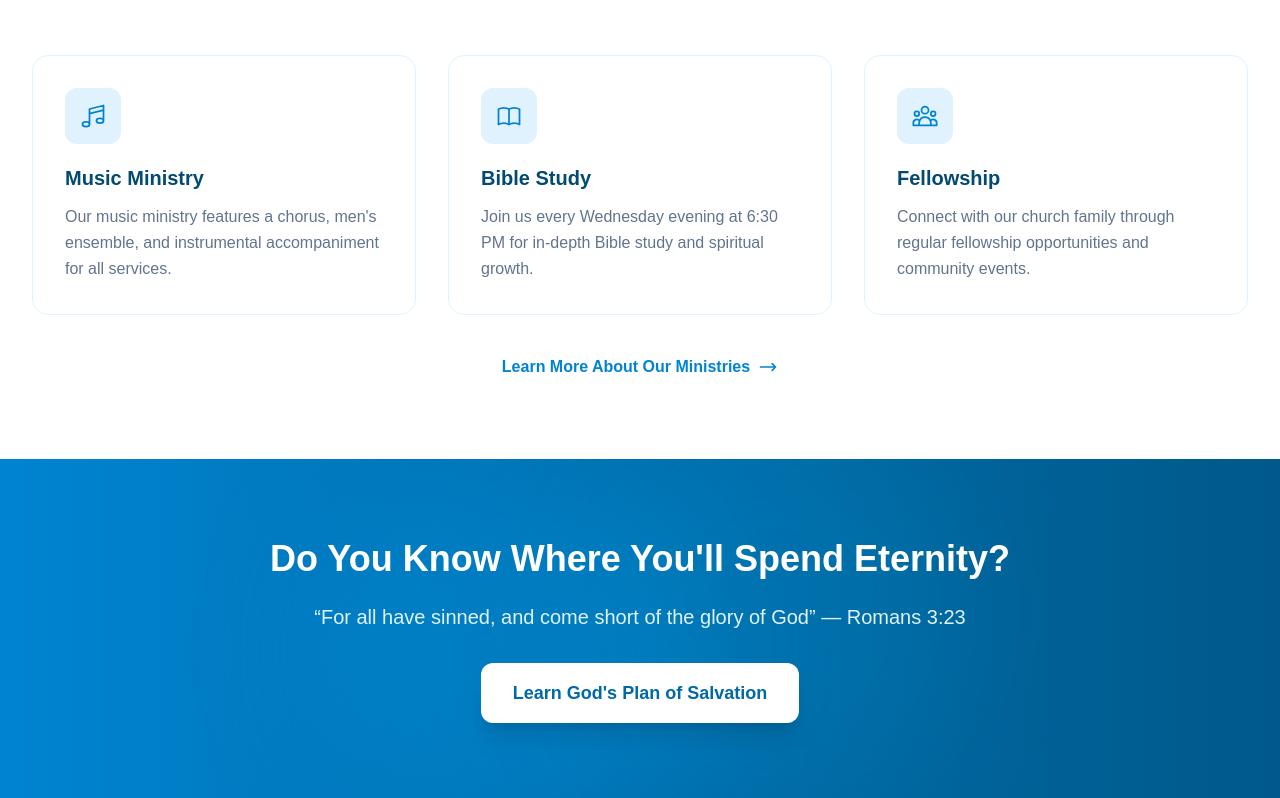
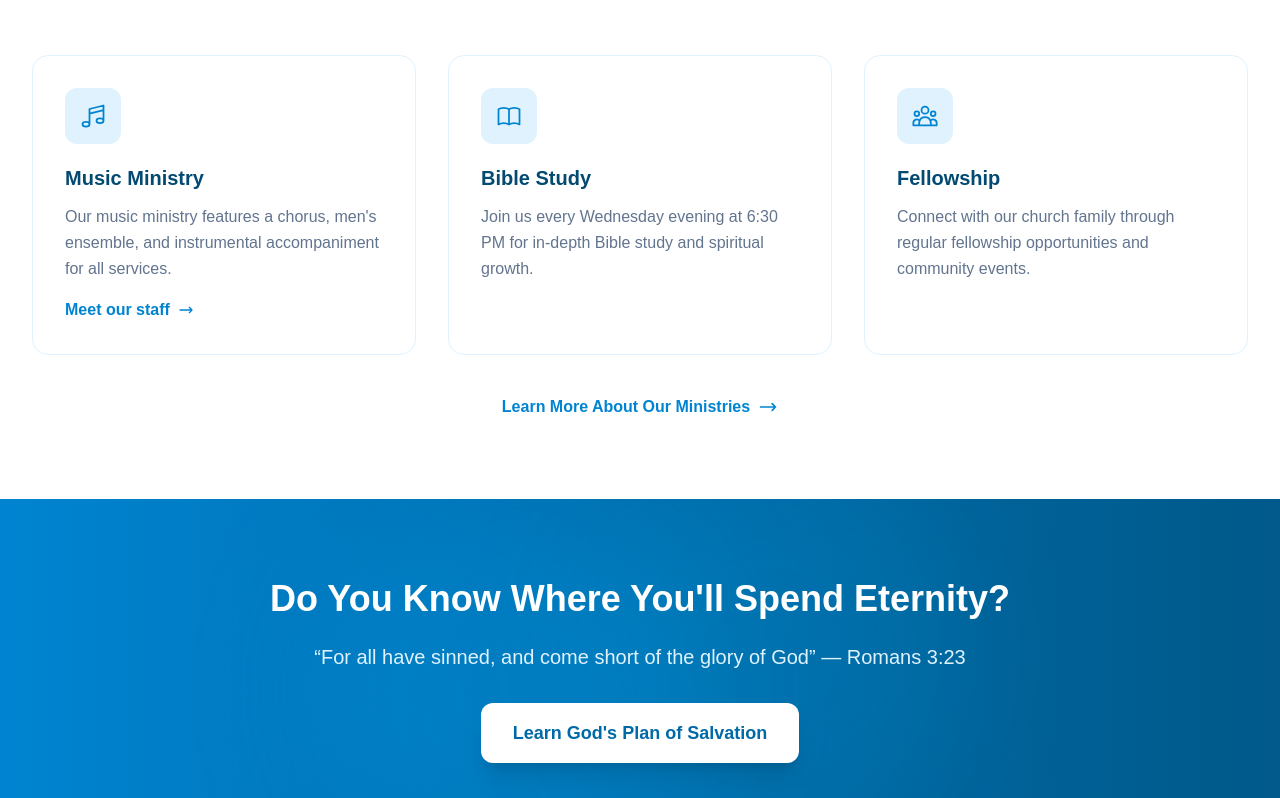
Before and after one commit to edesent/firstbaptistofwarren, a Next.js app: page / in a window 1280 px wide. Shown: the part 2067-2865 px from the top of the page. Built offline with nearby package versions, Linux system fonts and the light colour scheme.

Commit message:
Added a 'Meet our staff' link under Music Ministry on the home page

```diff
--- a/src/app/page.tsx
+++ b/src/app/page.tsx
@@ -215,6 +215,8 @@ export default function Home() {
                 title: "Music Ministry",
                 desc: "Our music ministry features a chorus, men's ensemble, and instrumental accompaniment for all services.",
                 icon: "M9 19V6l12-3v13M9 19c0 1.105-1.343 2-3 2s-3-.895-3-2 1.343-2 3-2 3 .895 3 2zm12-3c0 1.105-1.343 2-3 2s-3-.895-3-2 1.343-2 3-2 3 .895 3 2zM9 10l12-3",
+                link: "/about/pastor-and-staff",
+                linkLabel: "Meet our staff",
               },
               {
                 title: "Bible Study",
@@ -252,6 +254,27 @@ export default function Home() {
                 <p className="text-slate-500 leading-relaxed">
                   {ministry.desc}
                 </p>
+                {ministry.link && (
+                  <Link
+                    href={ministry.link}
+                    className="inline-flex items-center gap-2 mt-4 text-sky-600 font-semibold hover:text-sky-700 transition-colors"
+                  >
+                    {ministry.linkLabel}
+                    <svg
+                      className="w-4 h-4"
+                      fill="none"
+                      stroke="currentColor"
+                      viewBox="0 0 24 24"
+                    >
+                      <path
+                        strokeLinecap="round"
+                        strokeLinejoin="round"
+                        strokeWidth={2}
+                        d="M17 8l4 4m0 0l-4 4m4-4H3"
+                      />
+                    </svg>
+                  </Link>
+                )}
               </div>
             ))}
           </div>
```
